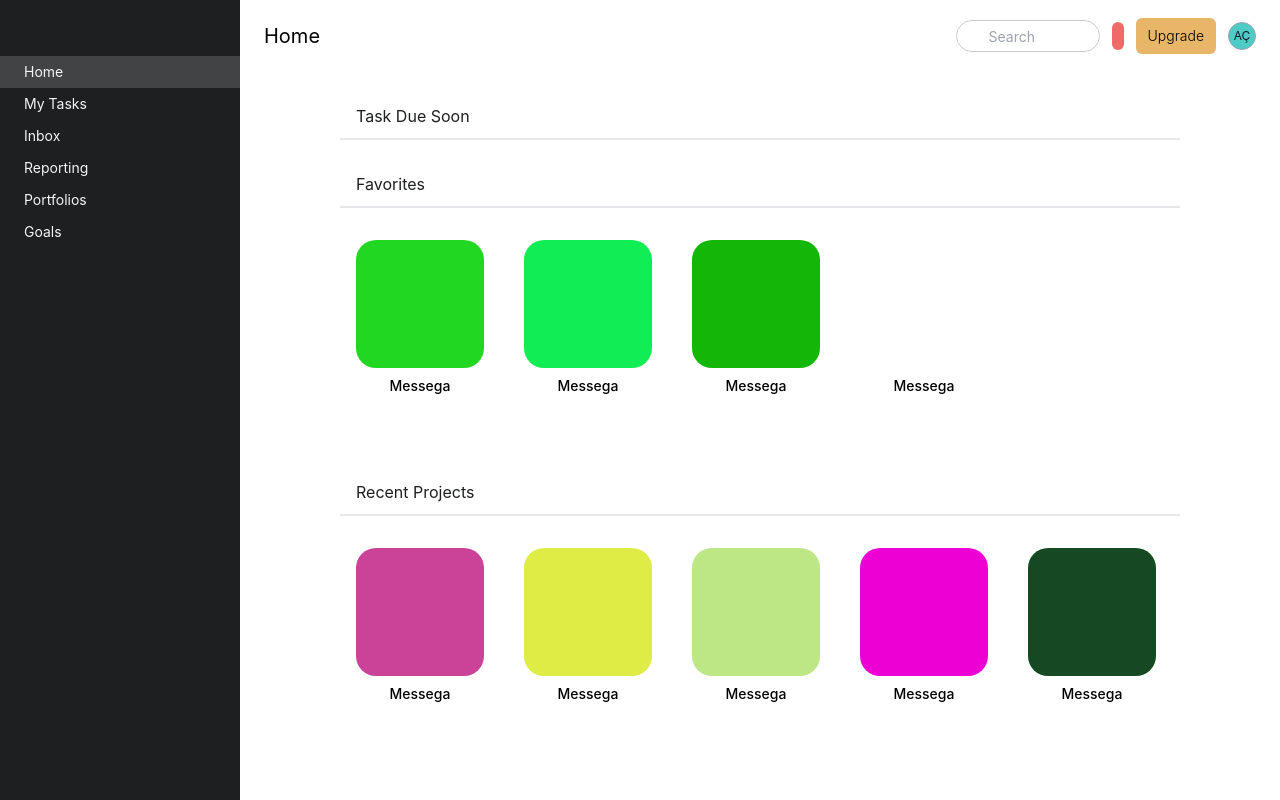
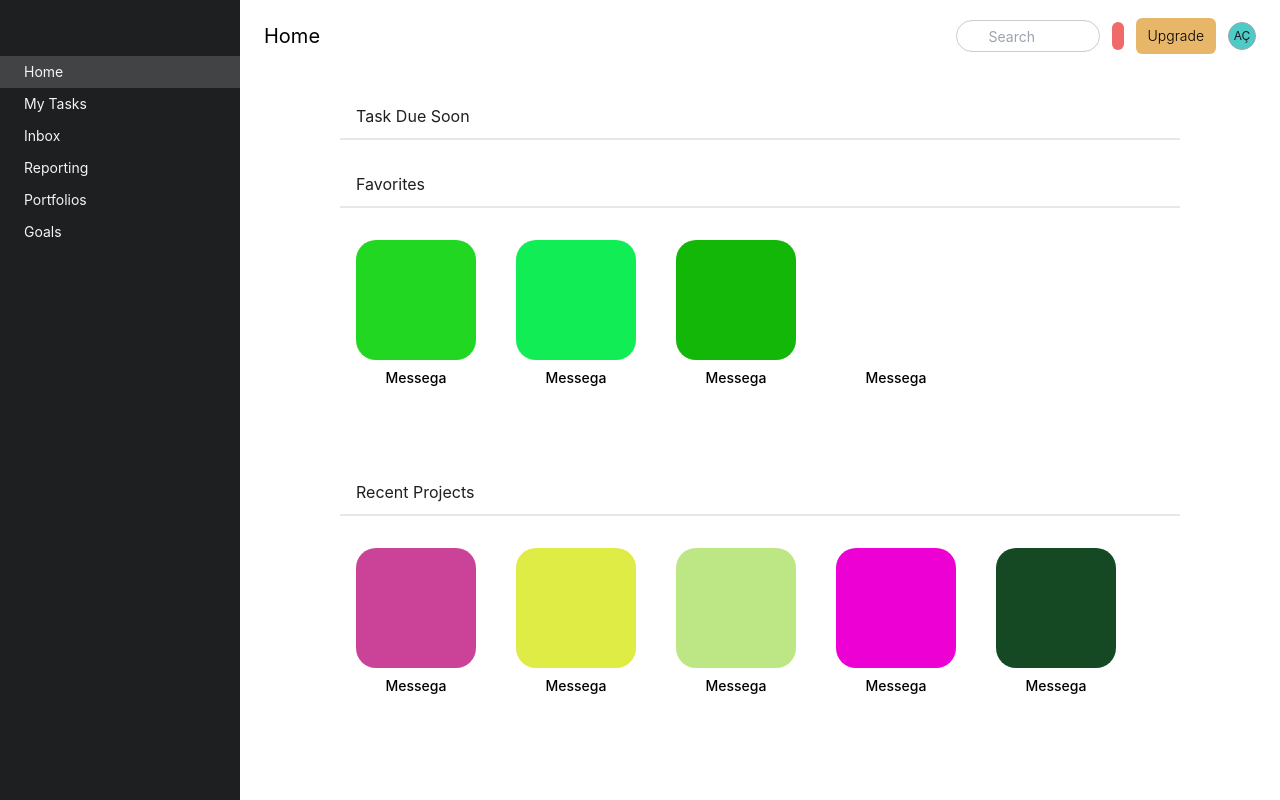
Before and after one commit to aahmetcakir/asana-clone, a Vue app: page /home in a window 1280 px wide. Built offline with nearby package versions, Linux system fonts and the light colour scheme.

Commit message:
fix project card comp size

```diff
--- a/src/components/ProjectCard.vue
+++ b/src/components/ProjectCard.vue
@@ -4,7 +4,7 @@
       class="h-60 rounded-4xl p-4 group-hover:bg-projectCardHover transition-all duration-400"
     >
       <div
-        class="w-32 h-32 rounded-2.5xl flex flex-col items-center justify-center"
+        class="w-30 h-30 rounded-2.5xl flex flex-col items-center justify-center"
         :style="{ backgroundColor: projectBackgroundColor }"
       >
         <div
--- a/tailwind.config.js
+++ b/tailwind.config.js
@@ -21,6 +21,7 @@ module.exports = {
       },
       spacing: {
         18: "72px",
+        30: "120px",
         110: "440px",
         183: "732px",
         210: "840px",
```
